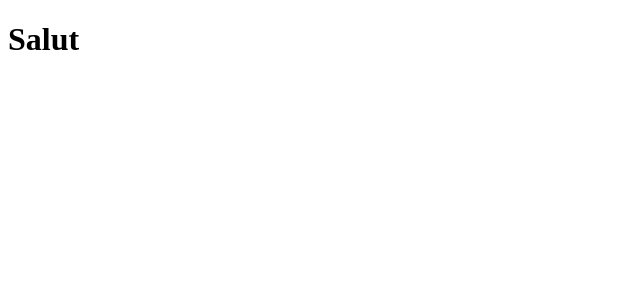
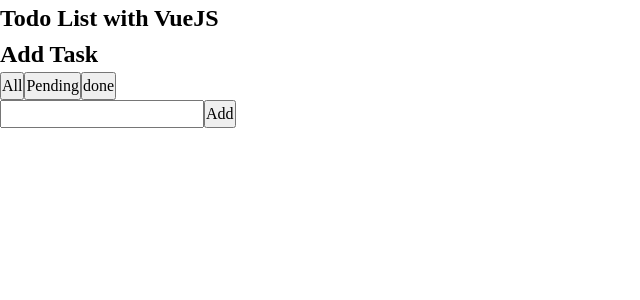
Before and after one commit to South-CreaWeb/TodoList-vue, a Vue app: page / in a window 1280 px wide. Shown: the top 300 px of the page, without its empty margins (0-640 px from the left). Built offline with nearby package versions, Linux system fonts and the light colour scheme; the HTML template or start-up script is replaced by a standard one.

Commit message:
Add feature : add task in list

```diff
--- a/src/App.vue
+++ b/src/App.vue
@@ -1,11 +1,56 @@
 <script setup lang="ts">
 import { ref } from "vue"
 
-const message = ref<string>("Salut")
+type Tasks = {
+  id: string,
+  text: string,
+  done: boolean
+}
+
+const task = ref<string>("")
+const tasks = ref<Tasks[]>([])
+
+function addTask() {
+
+  const newTask = {
+    id: crypto.randomUUID(),
+    text: task.value,
+    done: false
+  }
+
+  tasks.value.push(newTask)
+
+  task.value = ""
+}
 
 </script>
 
 
 <template>
-  <h1>{{ message }}</h1>
+  <nav>
+    <h1>Todo List with VueJS</h1>
+  </nav>
+
+  <section class="add_task">
+    <h2>Add Task</h2>
+    <div class="filter_task">
+      <button>All</button>
+      <button>Pending</button>
+      <button>done</button>
+    </div>
+    <input v-model="task" type="text">
+    <button @click="addTask">Add</button>
+  </section>
+
+  <section class="display_tasks">
+    <ul>
+      <li v-for="task in tasks" :key="task.id">
+        {{ task.text }}
+      </li>
+    </ul>
+  </section>
 </template>
+
+<style>
+
+</style>
--- /dev/null
+++ b/src/assets/reset.css
@@ -0,0 +1,50 @@
+*,
+*::before,
+*::afeer {
+  box-sizing: border-box;
+}
+
+* {
+  margin: 0;
+  padding: 0;
+}
+
+html,
+body {
+  height: 100%;
+}
+
+body {
+  line-height: 1.5;
+  -webkit-font-smoothing: antialiased;
+}
+
+img,
+picture,
+video,
+canvas,
+svg {
+  display: block;
+  max-width: 100%;
+}
+
+input,
+button,
+textarea,
+select {
+  font: inherit;
+}
+
+button {
+  cursor: pointer;
+}
+
+ul,
+ol {
+  list-style: none;
+}
+
+a {
+  text-decoration: none;
+  color: inherit;
+}
--- a/src/main.ts
+++ b/src/main.ts
@@ -1,4 +1,5 @@
 import { createApp } from 'vue'
 import App from './App.vue'
+import '../src/assets/reset.css'
 
 createApp(App).mount('#app')
```
